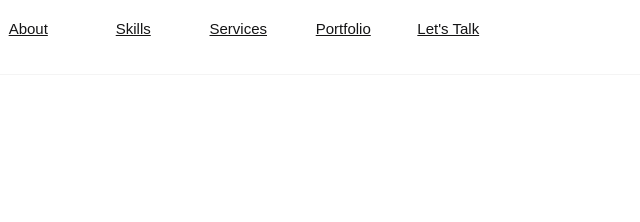
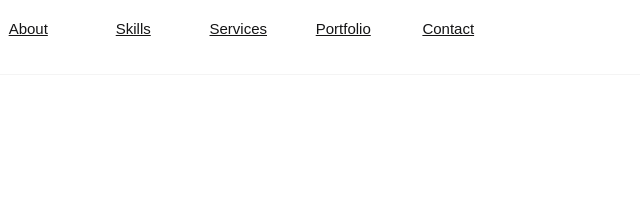
Before and after one commit to msaini0r/Personal-Portfolio, a plain HTML site: page index.html in a window 1280 px wide. Shown: the top 222 px of the page, 640-1280 px from the left. Drawn offline with nearby package versions, Linux system fonts and the light colour scheme; a web font is replaced by a local one.

Commit message:
contact name

```diff
--- a/index.html
+++ b/index.html
@@ -46,7 +46,7 @@
                 <li><a href="#skills">Skills</a></li>
                 <li><a href="#services">Services</a></li>
                 <li><a href="#portfolio">Portfolio</a></li>
-                <li><a href="#contact">Let's Talk</a></li>
+                <li><a href="#contact">Contact</a></li>
             </ul>
             <button id="menu-btn"><span class="material-icons-sharp">menu</span></button>
             <button id="close-btn"><span class="material-icons-sharp">close</span></button>
```
